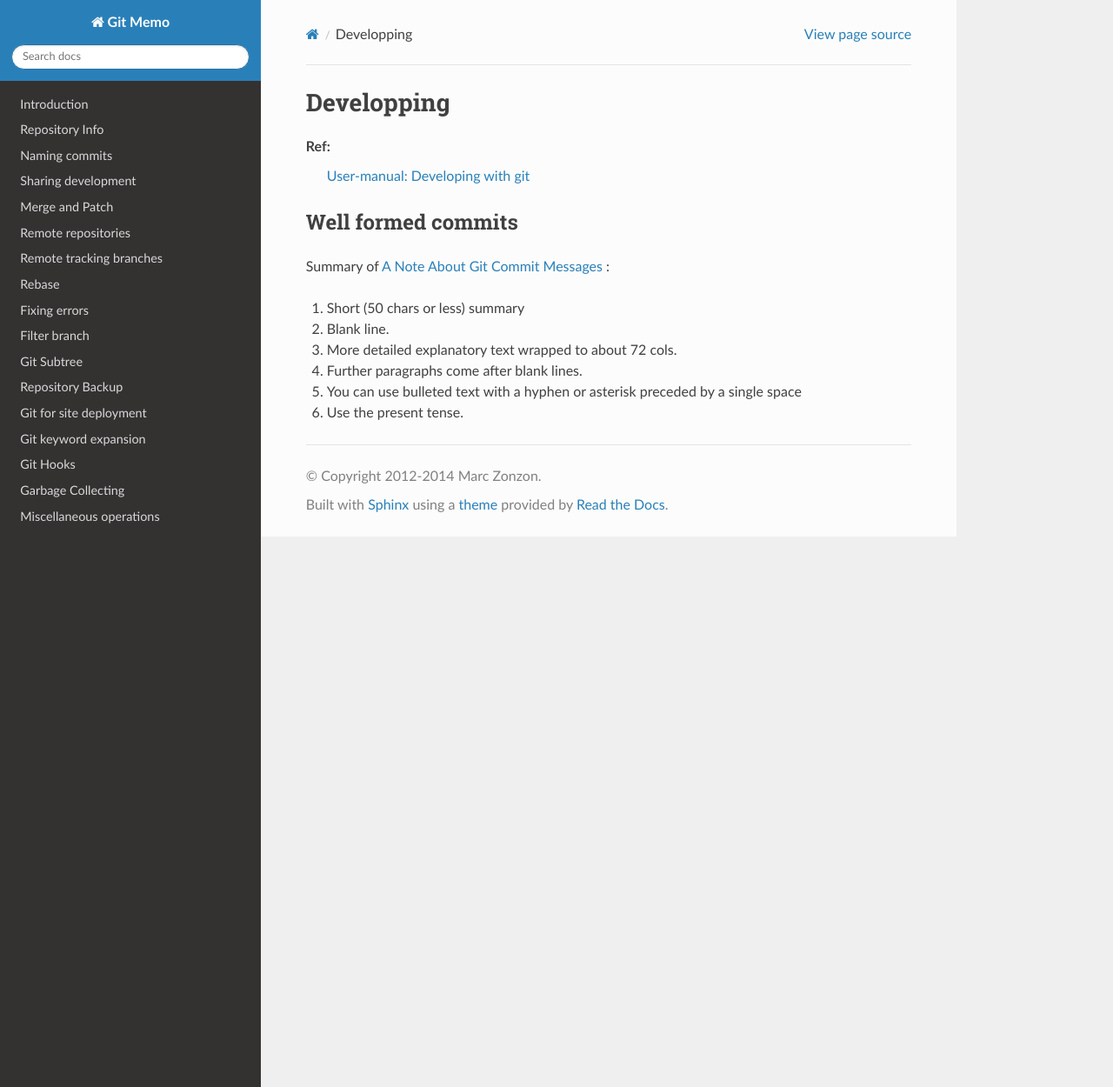
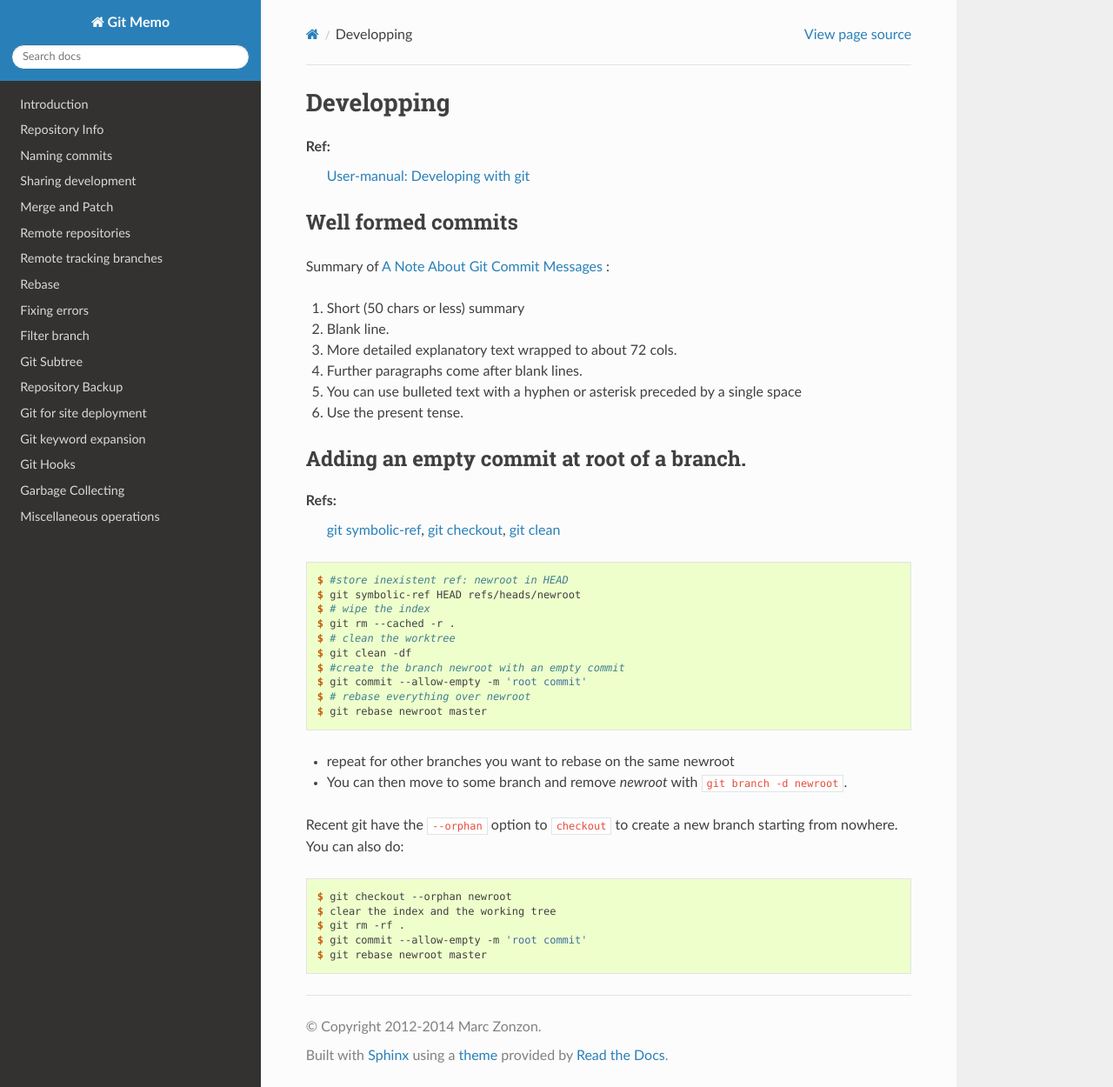
Before and after one commit to marczz/git-memo, a Sphinx documentation site: the page built from source/developping.rst, in a window 1280 px wide and 1250 px high. Shown: the whole window at 87% size. Built offline with Sphinx 7.4.7 and the Read the Docs theme 2.0.0, drawn with Linux system fonts in a browser that asks for light colours.

Commit message:
Moved and improved "empty commit at top"
    - moved from misc.rst to developping.rst
    - added new "orphan" syntax
    - commented and fixed worktree/index cleaning

```diff
--- a/source/developping.rst
+++ b/source/developping.rst
@@ -19,3 +19,42 @@ Summary of `A Note About Git Commit Messages
 #. You can use bulleted text with a hyphen or asterisk preceded by a
    single space
 #. Use the present tense.
+
+
+
+..  index:
+    single: commit; empty
+
+Adding an empty commit at root of a branch.
+-------------------------------------------
+Refs:
+    :gitdoc:`git symbolic-ref <git-symbolic-ref.html>`,
+    :gitdoc:`git checkout <git-checkout.html>`,
+    :gitdoc:`git clean <git-clean.html>`
+
+::
+
+    $ #store inexistent ref: newroot in HEAD
+    $ git symbolic-ref HEAD refs/heads/newroot
+    $ # wipe the index
+    $ git rm --cached -r .
+    $ # clean the worktree
+    $ git clean -df
+    $ #create the branch newroot with an empty commit
+    $ git commit --allow-empty -m 'root commit'
+    $ # rebase everything over newroot
+    $ git rebase newroot master
+
+-  repeat for other branches you want to rebase on the same newroot
+-  You can then move to some branch and remove *newroot*
+   with ``git branch -d newroot``.
+
+Recent git have the ``--orphan`` option to ``checkout`` to create a
+new branch starting from nowhere. You can
+also do::
+
+    $ git checkout --orphan newroot
+    $ clear the index and the working tree
+    $ git rm -rf .
+    $ git commit --allow-empty -m 'root commit'
+    $ git rebase newroot master
--- a/source/misc.rst
+++ b/source/misc.rst
@@ -2,20 +2,11 @@ Miscellaneous operations
 ========================
 
 
-
-
-Adding an empty commit at root of a branch.
--------------------------------------------
-
-::
-
-    $ git symbolic-ref HEAD refs/heads/newroot
-    $ git clean -dxf
-    $ git commit --allow-empty -m 'root commit'
-    $ git rebase newroot master
-
--  repeat for other branches you want to rebase on the same newroot
--  You can then move to some branch and ``git branch -d newroot``
+..  index:
+    single: git; symbolic-ref
+    single: branch; change
+    single: git;new-workdir
+    single: git; reset
 
 switching branches without doing a checkout
 -------------------------------------------
```
